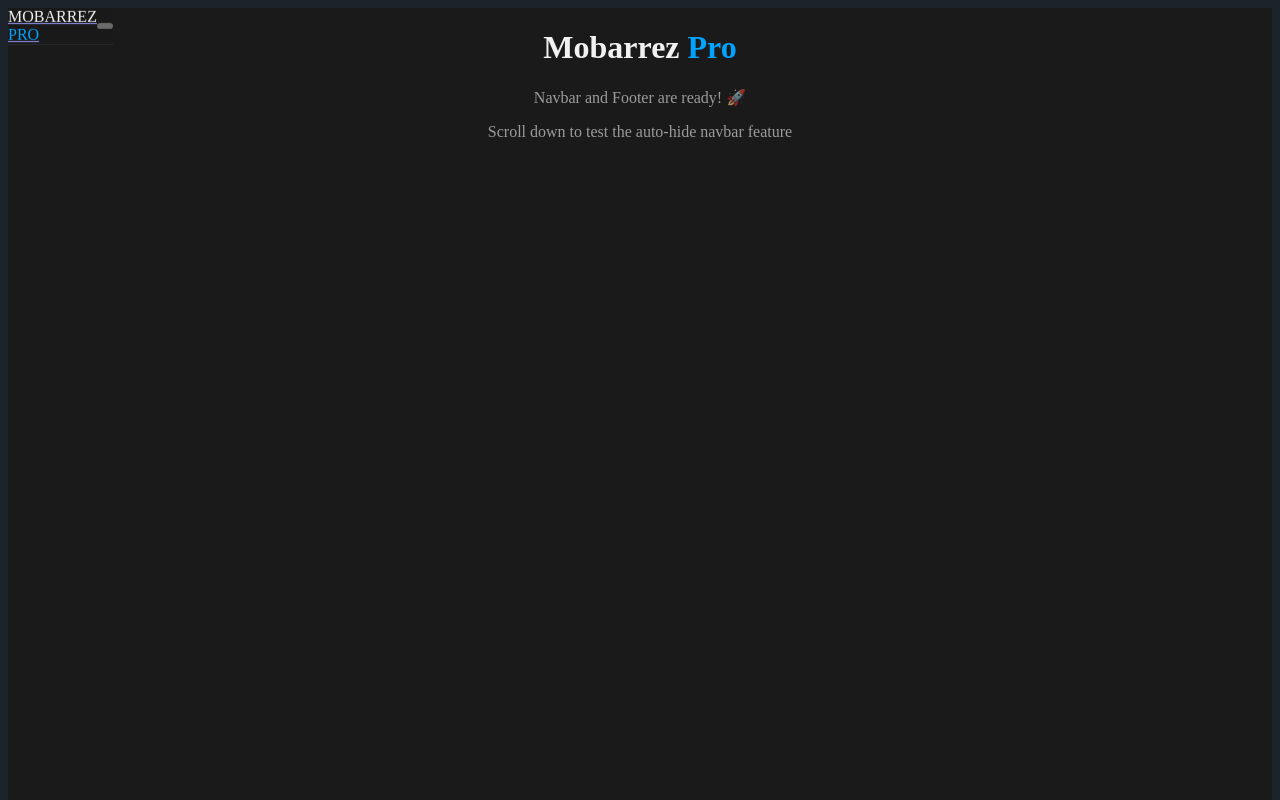
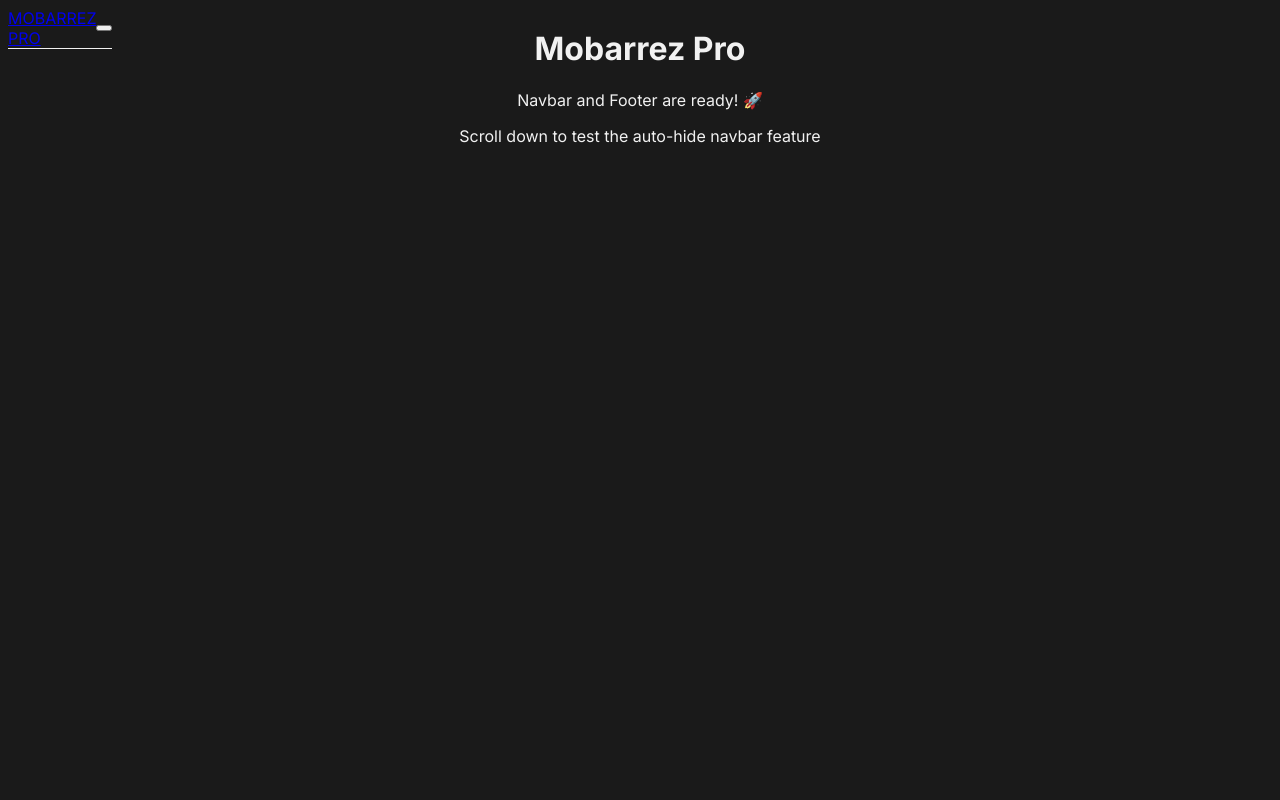
Before and after one commit to khashayarmobarez/pro-mobarrez, a Next.js app: page / in a window 1280 px wide. Shown: the top 800 px of the page. Built offline with nearby package versions, Linux system fonts and the light colour scheme.

Commit message:
stylings not working still

```diff
--- a/app/globals.css
+++ b/app/globals.css
@@ -2,64 +2,7 @@
 @tailwind components;
 @tailwind utilities;
 
-@plugin "daisyui";
-
-/* DaisyUI Theme Configuration */
-@layer base {
-  :root {
-    --btn-primary: var(--accent-color);
-    --btn-primary-hover: color-mix(in srgb, var(--accent-color) 90%, black);
-    --btn-primary-focus: color-mix(in srgb, var(--accent-color) 80%, black);
-    --btn-primary-active: color-mix(in srgb, var(--accent-color) 70%, black);
-
-    --btn-secondary: var(--secondary-color);
-    --btn-secondary-hover: color-mix(
-      in srgb,
-      var(--secondary-color) 90%,
-      black
-    );
-    --btn-secondary-focus: color-mix(
-      in srgb,
-      var(--secondary-color) 80%,
-      black
-    );
-    --btn-secondary-active: color-mix(
-      in srgb,
-      var(--secondary-color) 70%,
-      black
-    );
-  }
-}
-
-@theme inline {
-  --color-background: var(--background);
-  --color-foreground: var(--foreground);
-  --color-accent: var(--accent-color);
-  --color-secondary: var(--secondary-color);
-  --color-warning: var(--warning-color);
-  --color-error: var(--error-color);
-  --color-success: var(--success-color);
-  --color-info: var(--info-color);
-  --color-disabled: var(--disabled-color);
-  --font-display: "Inter", "sans-serif";
-  --letter-spacing-tighter: -0.025em;
-  --animate-meteor: meteor 5s linear infinite;
-  @keyframes meteor {
-    0% {
-      transform: rotate(var(--angle)) translateX(0);
-      opacity: 1;
-    }
-    70% {
-      opacity: 1;
-    }
-    100% {
-      transform: rotate(var(--angle)) translateX(-500px);
-      opacity: 0;
-    }
-  }
-}
-
-[data-theme="light"],
+/* Color Variables */
 :root {
   --background: #f1f1f1;
   --foreground: #1a1a1a;
@@ -84,21 +27,45 @@
   --disabled-color: #666;
 }
 
+@media (prefers-color-scheme: dark) {
+  :root {
+    --background: #1a1a1a;
+    --foreground: #f1f1f1;
+  }
+}
+
 body {
   background: var(--background);
   color: var(--foreground);
+  font-family: var(--font-inter), Inter, sans-serif;
 }
 
-.snap-container {
-  scroll-snap-type: y mandatory;
-  overflow-y: scroll;
-  height: 100vh;
-  scroll-behavior: smooth;
+/* Custom animations */
+@keyframes meteor {
+  0% {
+    transform: rotate(var(--angle)) translateX(0);
+    opacity: 1;
+  }
+  70% {
+    opacity: 1;
+  }
+  100% {
+    transform: rotate(var(--angle)) translateX(-500px);
+    opacity: 0;
+  }
 }
 
-.snap-section {
-  scroll-snap-align: start;
-  scroll-snap-stop: always;
+@keyframes zezzz {
+  0%,
+  10% {
+    background-position: -400px;
+  }
+  20% {
+    background-position: top left;
+  }
+  100% {
+    background-position: 400px;
+  }
 }
 
 .shine {
@@ -122,18 +89,21 @@ body {
     transparent 100%
   );
   -webkit-background-clip: text;
+  background-clip: text;
   -webkit-background-size: 50px;
-  -webkit-animation: zezzz 5s infinite;
+  background-size: 50px;
+  animation: zezzz 5s infinite;
 }
-@-webkit-keyframes zezzz {
-  0%,
-  10% {
-    background-position: -400px;
-  }
-  20% {
-    background-position: top left;
-  }
-  100% {
-    background-position: 400px;
-  }
+
+/* Scroll snap utilities */
+.snap-container {
+  scroll-snap-type: y mandatory;
+  overflow-y: scroll;
+  height: 100vh;
+  scroll-behavior: smooth;
 }
+
+.snap-section {
+  scroll-snap-align: start;
+  scroll-snap-stop: always;
+}
--- a/tailwind.config.ts
+++ b/tailwind.config.ts
@@ -15,13 +15,13 @@ export default {
         accent: 'var(--accent-color)',
         secondary: 'var(--secondary-color)',
         warning: 'var(--warning-color)',
-        error: 'var(--error-error)',
+        error: 'var(--error-color)', // FIXED: was --error-error
         success: 'var(--success-color)',
         info: 'var(--info-color)',
         disabled: 'var(--disabled-color)',
       },
       fontFamily: {
-        display: ['Inter', 'sans-serif'],
+        display: ['var(--font-inter)', 'Inter', 'sans-serif'],
       },
       letterSpacing: {
         tighter: '-0.025em',
@@ -45,4 +45,22 @@ export default {
     },
   },
   plugins: [daisyui],
+  daisyui: {
+    themes: [
+      {
+        dark: {
+          primary: '#00a3ff',
+          secondary: '#39ff14',
+          accent: '#00a3ff',
+          neutral: '#f1f1f1',
+          'base-100': '#1a1a1a',
+          info: '#66b3ff',
+          success: '#39ff14',
+          warning: '#ffaa33',
+          error: '#ff6666',
+        },
+      },
+    ],
+    darkTheme: 'dark',
+  },
 } satisfies Config;
```
